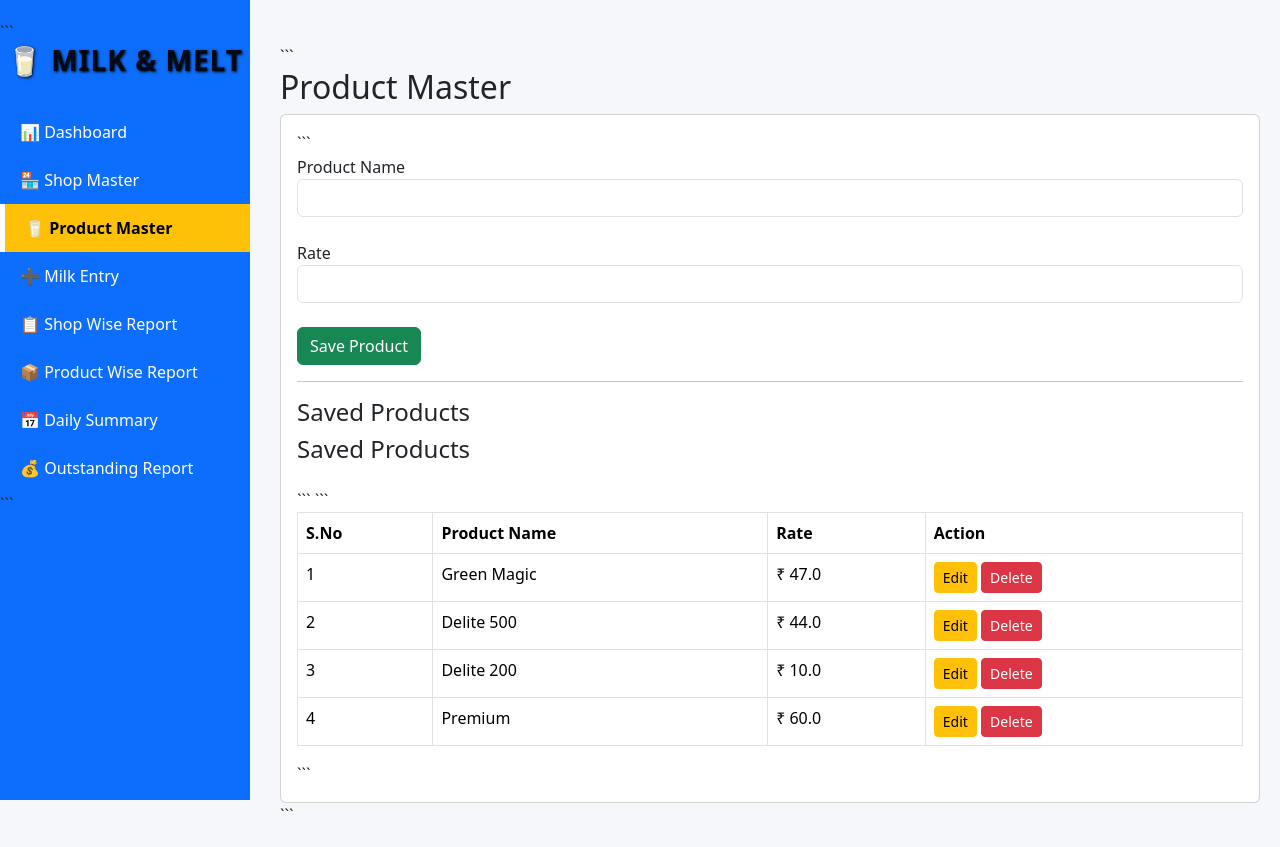
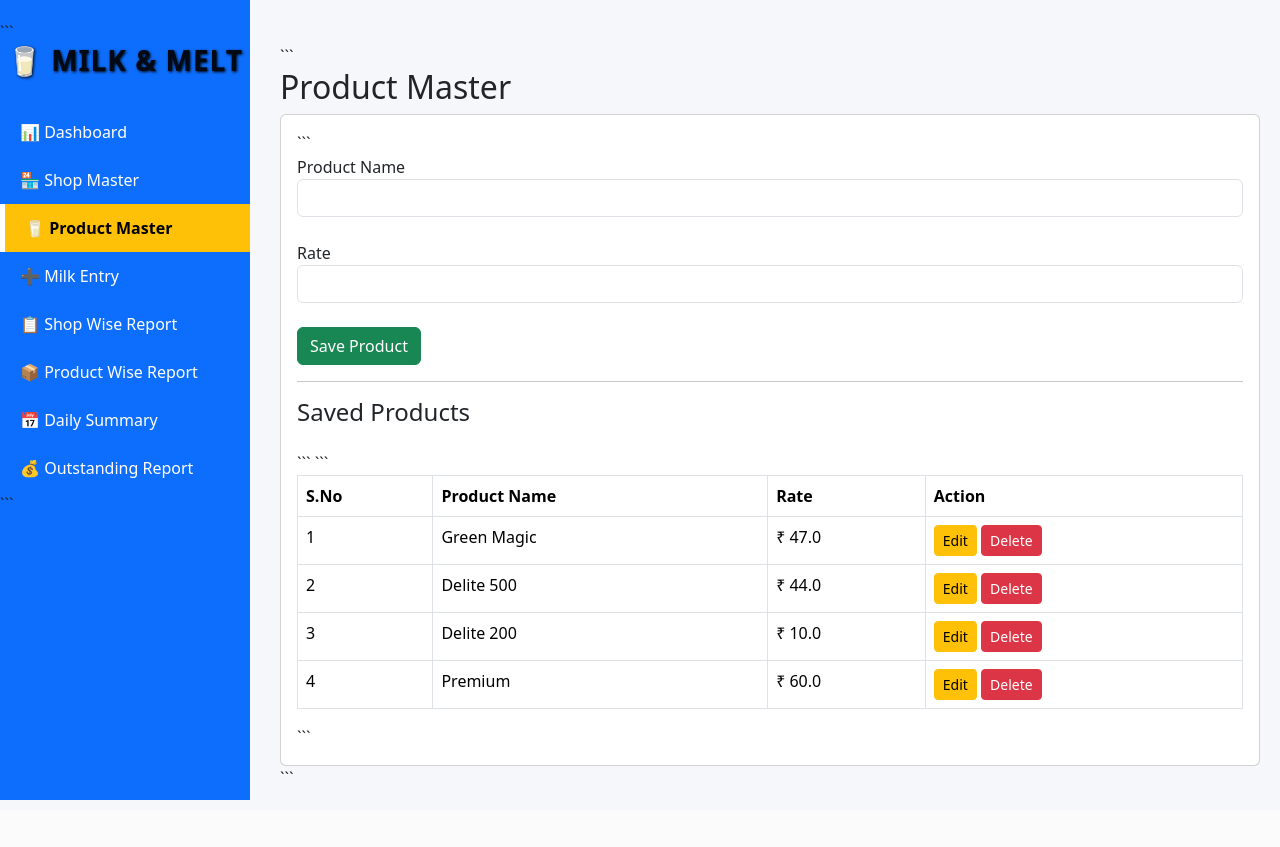
Before and after one commit to mhariprasath-28/Milk-Software, a Flask app: page /products in a window 1280 px wide. After the commit the page ends 800 px from the top, so only its background shows below. Run offline with Flask 3, Linux system fonts and the light colour scheme; data comes from the database, SQL or seed files in the repository.

Commit message:
Update products.html

```diff
--- a/templates/products.html
+++ b/templates/products.html
@@ -27,7 +27,6 @@
 
 <hr>
 
-<h4>Saved Products</h4>
 
 <table class="table table-bordered">
 
```
